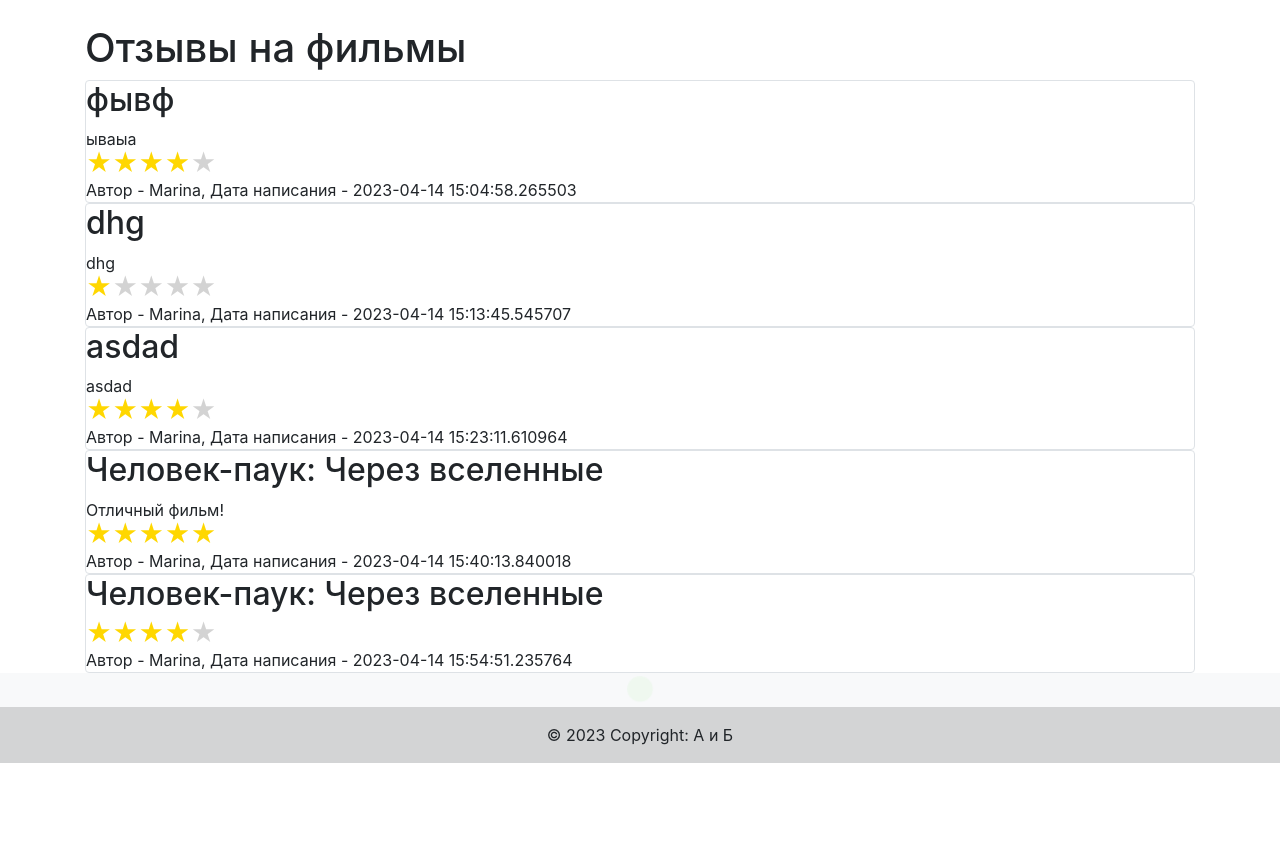
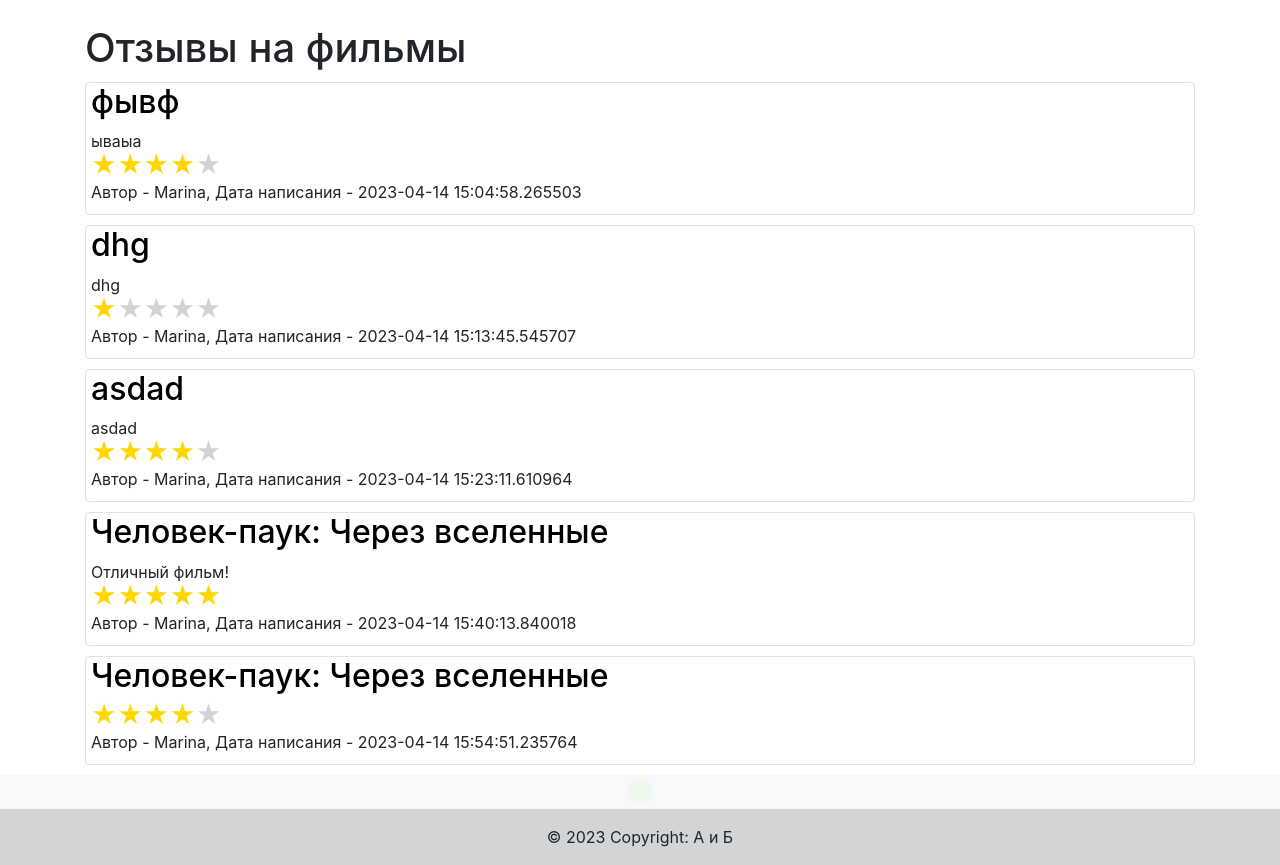
Before and after one commit to ZhurbinaMarina/E-films, a Flask app: page / in a window 1280 px wide. Shown: the part 109-974 px from the top of the page. Before the commit the page ends 872 px from the top, so only its background shows below. Run offline with Flask 3, Linux system fonts and the light colour scheme; data comes from the database, SQL or seed files in the repository; both versions use the stored data as it was after the commit; some libraries are stand-ins or nearby versions.

Commit message:
A little bit of beauty

```diff
--- a/templates/index.html
+++ b/templates/index.html
@@ -3,12 +3,12 @@
 {% block content %}
 <h1>Отзывы на фильмы</h1>
 {% for item in reviews%}
-    <div class="col-md6 border rounded">
-        <h2>{{item.title}}</h2>
-        <div>
+    <div class="col-md6 border rounded" style="margin-top: 10px; margin-bottom: 10px;">
+        <h2 style="margin-left: 5px;"><a href="/movie_info/{{item.title}}" style="color: black;"> {{item.title}} </a></h2>
+        <div style="margin-left: 5px;">
             {{item.content}}
         </div>
-        <div class="rating-mini">
+        <div class="rating-mini" style="margin-left: 5px;">
             {% for i in range(item.rating) %}
                 <span class="active"></span>
             {% endfor %}
@@ -16,12 +16,12 @@
                 <span></span>
             {% endfor %}
         </div>
-        <div>
+        <div style="margin-bottom: 10px; margin-left: 5px;">
             Автор - {{item.user.name}}, Дата написания - {{item.created_date}}
         </div>
         {% if current_user.is_authenticated and current_user == item.user %}
-            <div>
-                <a href="/reviews/index/{{ item.id }}" class="btn btn-warning">
+            <div style="margin-left: 5px; margin-bottom: 5px;">
+                <a href="/reviews/index/{{ item.id }}" class="btn btn-warning" style="margin-left: 5px;">
                     Изменить
                 </a>
                 <a href="/reviews_delete/index/{{ item.id }}" class="btn btn-danger">
```
Also changed, not shown: templates/movie_info.html (+6 -6 lines), db/blogs.db.
